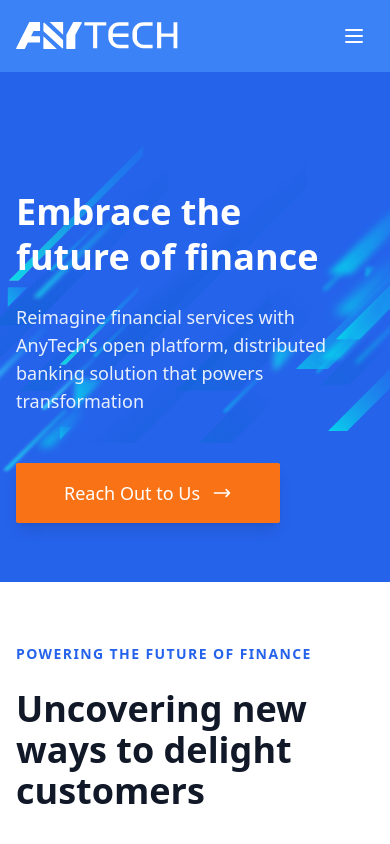
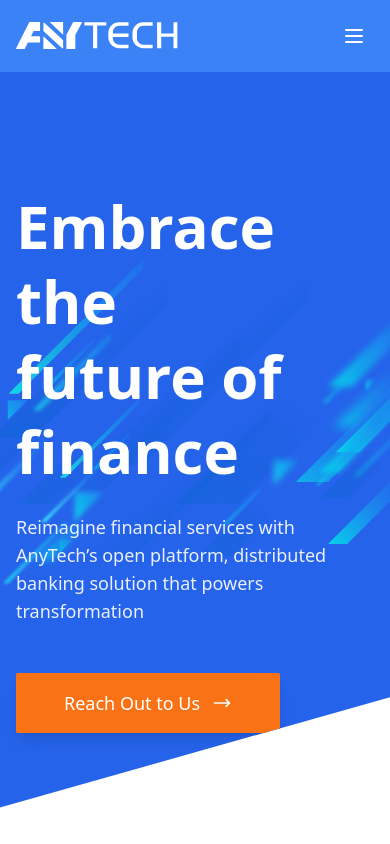
Before and after one commit to TamimOp/anytech_landingpage, a Next.js app: page / in a window 390 px wide. Shown: the top 844 px of the page. Built offline with nearby package versions, Linux system fonts and the light colour scheme.

Commit message:
hero section responsiveness done

```diff
--- a/src/app/globals.css
+++ b/src/app/globals.css
@@ -19,3 +19,10 @@
 .clip-slant {
   clip-path: polygon(100% 0%, 100% 0%, 100% 100%, 0% 0%);
 }
+.bg-clip-hero-image {
+  clip-path: polygon(70% 0%, 100% 0%, 100% 100%, 0% 100%);
+}
+
+.bg-clip-2 {
+  clip-path: polygon(0 0, 100% 0, 100% 85%, 0 100%);
+}
--- a/src/components/Hero.js
+++ b/src/components/Hero.js
@@ -7,16 +7,16 @@
 
 function Hero() {
   return (
-    <div className="lg:h-[max(620px,_calc(92vh-49px))] h-auto relative w-full text-white lg:bg-clip-hero-container overflow-hidden pt-[30%] md:pt-[20%] lg:pt-0 max-lg:pb-[15%] svelte-n9olsd bg-blue-600">
+    <div className="lg:h-[max(620px,_calc(92vh-49px))] h-auto relative w-full text-white overflow-hidden pt-[30%] md:pt-[20%] lg:pt-0 max-lg:pb-[15%] bg-blue-600 bg-clip-2 ">
       <div className="container relative z-10 w-full h-full md:flex md:items-center md:justify-center">
-        <div className="h-fit lg:flex-[65] xl:flex-[75]">
+        <div className="h-fit lg:flex-[65] xl:flex-[75] ">
           <motion.header
             initial={{ y: 20, opacity: 0 }}
             animate={{ y: 0, opacity: 1 }}
             transition={{ duration: 0.6 }}
             className="space-y-6 mb-12"
           >
-            <h1 className="text-4xl md:text-5xl xl:text-6xl font-bold leading-tight">
+            <h1 className="text-6xl md:text-5xl xl:text-6xl font-bold leading-tight">
               Embrace the
               <br />
               future of finance
@@ -34,7 +34,7 @@
             <a
               href="#"
               className="inline-flex items-center bg-orange-500 px-12 py-4 rounded-sm shadow-lg
-              hover:bg-orange-600 transition-colors text-lg font-medium"
+              hover:bg-orange-600 transition-colors text-lg font-medium mb-4"
             >
               Reach Out to Us
               <svg
@@ -55,7 +55,7 @@
         </div>
       </div>
 
-      <div className="hidden lg:block absolute top-0 xl:left-[35%] xl:w-[65%] left-1/2 lg:w-[56%] h-full bg-clip-hero-image pointer-events-none svelte-1lc7tvy">
+      <div className="hidden lg:block absolute top-0 xl:left-[35%] xl:w-[65%] left-1/2 lg:w-[56%] h-full bg-clip-hero-image pointer-events-none">
         <motion.figure
           className="h-[115%] w-[115%] object-cover"
           initial={{ x: "-12%", y: "0.126%" }}
@@ -88,7 +88,7 @@
           />
         </motion.figure>
       </div>
-      <span className="absolute inset-0 z-0 bg-blue-600 -skew-x-45 transform size-[57%] lg:h-[max(620px,_calc(92vh-49px))] h-auto" />
+
       <div className="absolute inset-0 z-0">
         {[1, 2, 3, 4].map((num) => (
           <Image
```
